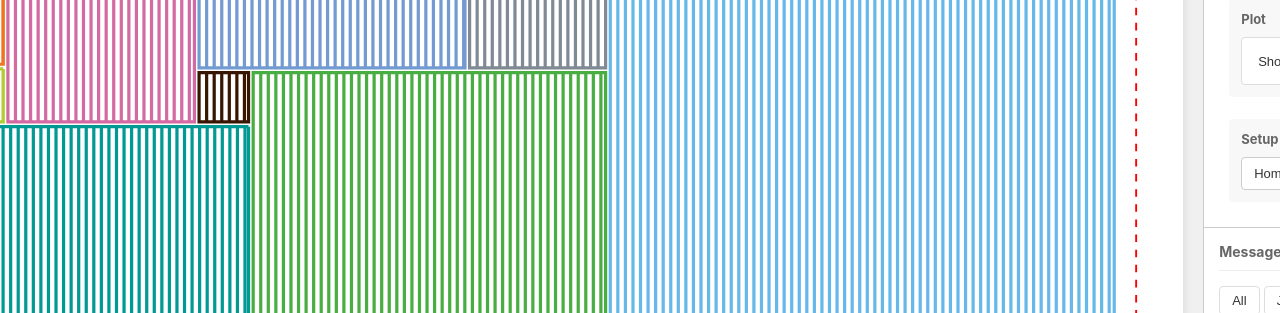
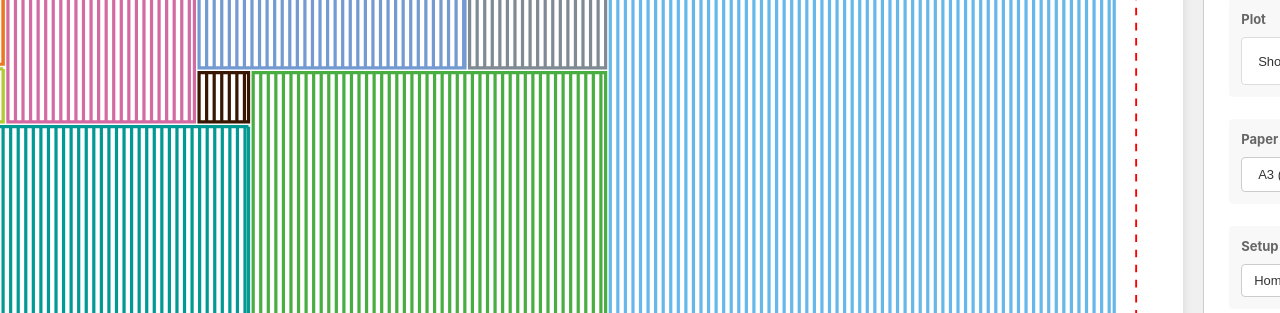
Before and after one commit to sdjayna/super-duper-octo-robot, a Python web app: template client/templates/plotter.html in a window 1280 px wide. Shown: the part 487-800 px from the top of the page. Run offline with Jinja, Linux system fonts and the light colour scheme; the template is opened without the code that fills it, so the values that code supplies are empty.

Commit message:
feat: Add paper size selection control to plotter interface

```diff
--- a/client/templates/plotter.html
+++ b/client/templates/plotter.html
@@ -55,6 +55,15 @@
                             </select>
                             <button id="plotterPlotLayer" class="plotter-button" disabled>Plot Current Layer</button>
                             <button id="plotterStopPlot" class="plotter-button danger">Stop Plot</button>
+                        </div>
+                    </div>
+                    <div class="control-section">
+                        <h4>Paper</h4>
+                        <div class="control-section-content">
+                            <select id="paperSelect" class="plotter-button">
+                                <option value="A3">A3 (297×420mm)</option>
+                                <option value="A4">A4 (210×297mm)</option>
+                            </select>
                         </div>
                     </div>
                     <div class="control-section">
@@ -635,6 +644,14 @@
                 updatePlotterStatus('Ready', true);
             }
         });
+
+        // Paper size selection handler
+        document.getElementById('paperSelect').addEventListener('change', async (e) => {
+            const paperSize = e.target.value;
+            logDebug(`Changing paper size to ${paperSize}`);
+            // Reload the drawing with new paper size
+            await draw();
+        });
     </script>
 </body>
 </html>
```
